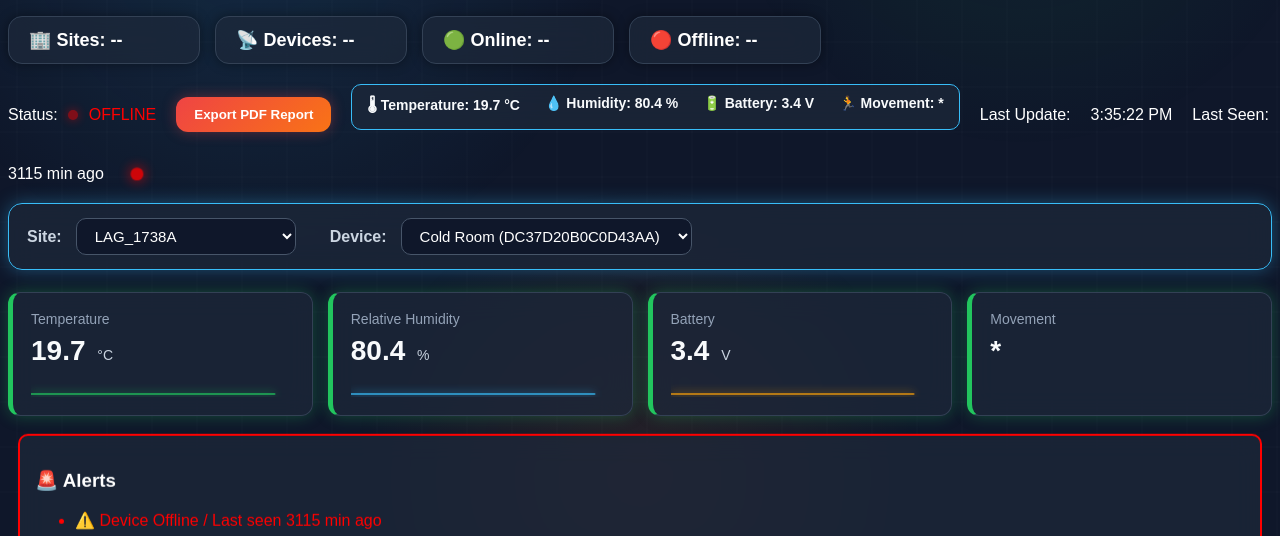
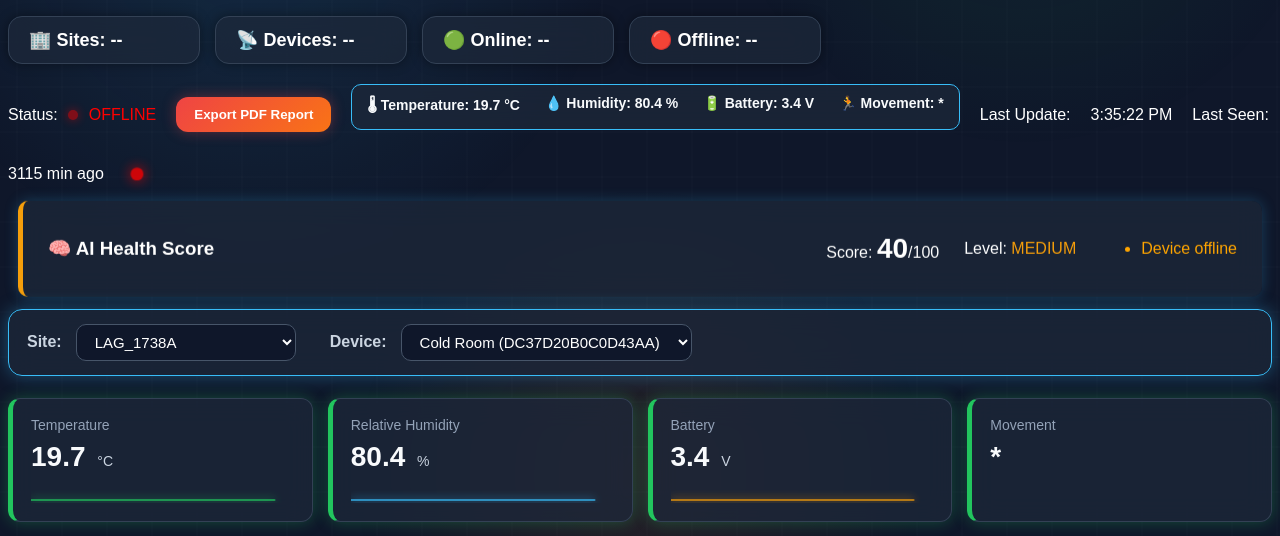
Before and after one commit to mokaumi/industrial-iot-monitoring-platform, a Flask app: page / in a window 1280 px wide. Shown: the part 245-781 px from the top of the page. Run offline with Flask 3, Linux system fonts and the light colour scheme; a user stored in the database is signed in; data comes from the database, SQL or seed files in the repository; both versions use the stored data as it was after the commit; some libraries are stand-ins or nearby versions.

Commit message:
Add AI anomaly health scoring

```diff
--- /dev/null
+++ b/anomaly.py
@@ -0,0 +1,102 @@
+def analyze_temperature(temperature=None, humidity=None, battery=None, status="ONLINE"):
+    score = 0
+    reasons = []
+
+    if status == "OFFLINE":
+        score += 40
+        reasons.append("Device offline")
+
+    if temperature is not None:
+        if temperature > 35:
+            score += 35
+            reasons.append("High temperature")
+        elif temperature < 10:
+            score += 25
+            reasons.append("Low temperature")
+
+    if humidity is not None and humidity > 85:
+        score += 20
+        reasons.append("High humidity")
+
+    if battery is not None and battery < 3.0:
+        score += 25
+        reasons.append("Low battery")
+
+    return build_result(score, reasons)
+
+
+def analyze_smoke(fault=None, smoke=None, tamper=None, voltage=None, status="ONLINE"):
+    score = 0
+    reasons = []
+
+    if status == "OFFLINE":
+        score += 40
+        reasons.append("Device offline")
+
+    if smoke == 1:
+        score += 60
+        reasons.append("Smoke alarm")
+
+    if fault == 1:
+        score += 30
+        reasons.append("Fault alarm")
+
+    if tamper == 1:
+        score += 25
+        reasons.append("Tamper alarm")
+
+    if voltage == 1:
+        score += 20
+        reasons.append("Voltage alarm")
+
+    return build_result(score, reasons)
+
+
+def analyze_ac_meter(voltage1=None, current1=None, frequency=None, pf1=None, status="ONLINE"):
+    score = 0
+    reasons = []
+
+    if status == "OFFLINE":
+        score += 40
+        reasons.append("Device offline")
+
+    if voltage1 is not None:
+        if voltage1 > 250:
+            score += 35
+            reasons.append("Overvoltage")
+        elif voltage1 < 200:
+            score += 35
+            reasons.append("Undervoltage")
+
+    if current1 is not None and current1 > 20:
+        score += 30
+        reasons.append("Overcurrent")
+
+    if frequency is not None and (frequency < 49 or frequency > 51):
+        score += 25
+        reasons.append("Abnormal frequency")
+
+    if pf1 is not None and pf1 < 0.7:
+        score += 20
+        reasons.append("Low power factor")
+
+    return build_result(score, reasons)
+
+
+def build_result(score, reasons):
+    score = min(score, 100)
+
+    if score >= 70:
+        level = "HIGH"
+    elif score >= 35:
+        level = "MEDIUM"
+    elif score > 0:
+        level = "LOW"
+    else:
+        level = "NORMAL"
+
+    return {
+        "anomaly_score": score,
+        "anomaly_level": level,
+        "anomaly_reasons": reasons
+    }
--- a/app.py
+++ b/app.py
@@ -16,6 +16,9 @@ from mqtt_handler import mqtt_listener
 from udp_handler import udp_listener
 import base64
 import os
+from anomaly import analyze_temperature, analyze_smoke, analyze_ac_meter
+
+
 
 app = Flask(__name__)
 init_db()
@@ -143,6 +146,19 @@ def smoke_data():
 
         except Exception as e:
             print("Smoke status error:", e)
+
+    if len(data["timestamps"]) > 0:
+        anomaly = analyze_smoke(
+            fault=data["fault_alarm"][-1],
+            smoke=data["smoke_alarm"][-1],
+            tamper=data["tamper_alarm"][-1],
+            voltage=data["voltage_alarm"][-1],
+            status=data["status"]
+        )
+    else:
+        anomaly = analyze_smoke(status="OFFLINE")
+
+    data.update(anomaly)
 
     return jsonify(data)
 
@@ -323,13 +339,25 @@ def data():
     print("Last 10 pf1:", data["pf1"][-10:])
     print("Last 10 apparent1:", data["apparent1"][-10:])
     print("Last 10 frequency:", data["frequency"][-10:])
+
+    if len(data["timestamps"]) > 0:
+        anomaly = analyze_ac_meter(
+            voltage1=data["voltage1"][-1],
+            current1=data["current1"][-1],
+            frequency=data["frequency"][-1],
+            pf1=data["pf1"][-1],
+            status=status
+        )
+    else:
+        anomaly = analyze_ac_meter(status="OFFLINE")
+
     return jsonify({
         **data,
         "status": status,
         "alerts": alerts,
-    "last_seen_seconds": last_seen_seconds
+        "last_seen_seconds": last_seen_seconds,
+        **anomaly
     })
-
 
 
 @app.route("/packets")
@@ -648,6 +676,18 @@ def temperature_data():
         except Exception as e:
             print("Temperature status error:", e)
 
+    if len(data["timestamps"]) > 0:
+        anomaly = analyze_temperature(
+            temperature=data["temperature"][-1],
+            humidity=data["humidity"][-1],
+            battery=data["battery"][-1],
+            status=data["status"]
+        )
+    else:
+        anomaly = analyze_temperature(status="OFFLINE")
+
+    data.update(anomaly)
+
     return jsonify(data)
 
 
--- a/templates/index.html
+++ b/templates/index.html
@@ -603,6 +603,69 @@ body::after {
 
 
 
+#aiHealthCard {
+    border-left: 5px solid #38bdf8;
+    box-shadow: 0 0 14px rgba(56,189,248,0.25);
+}
+
+#anomalyLevel.normal {
+    color: #22c55e;
+}
+
+#anomalyLevel.low {
+    color: #84cc16;
+}
+
+#anomalyLevel.medium {
+    color: #f59e0b;
+}
+
+#anomalyLevel.high {
+    color: #ef4444;
+}
+
+
+
+
+#aiHealthCard {
+    display: flex;
+    align-items: center;
+    justify-content: space-between;
+    gap: 25px;
+    padding: 18px 25px;
+    border-left: 5px solid #38bdf8;
+    box-shadow: 0 0 14px rgba(56,189,248,0.25);
+}
+
+.ai-health-main {
+    display: flex;
+    align-items: center;
+    gap: 25px;
+}
+
+.ai-score {
+    font-size: 28px;
+    font-weight: bold;
+}
+
+#anomalyReasons {
+    margin: 0;
+}
+
+
+
+#aiHealthCard.normal {
+    border-left-color: #22c55e;
+}
+
+#aiHealthCard.warning {
+    border-left-color: #f59e0b;
+}
+
+#aiHealthCard.danger {
+    border-left-color: #ef4444;
+}
+
 </style>
 <script src="https://cdnjs.cloudflare.com/ajax/libs/jspdf/2.5.1/jspdf.umd.min.js"></script>
 <script src="https://cdnjs.cloudflare.com/ajax/libs/html2canvas/1.4.1/html2canvas.min.js"></script>
@@ -683,6 +746,19 @@ body::after {
     Last Seen: <span id="lastSeen">--</span> <span id="liveDot"></span>
 </div>
 
+
+
+<div class="card" id="aiHealthCard">
+    <div>
+        <h3>🧠 AI Health Score</h3>
+    </div>
+
+    <div class="ai-health-main">
+        <div>Score: <span id="anomalyScore" class="ai-score">--</span>/100</div>
+        <div>Level: <span id="anomalyLevel">--</span></div>
+        <ul id="anomalyReasons"></ul>
+    </div>
+</div>
 
 
 <div class="selector-bar">
@@ -1017,6 +1093,49 @@ body::after {
     let lastToastTime = 0;
 
 
+
+
+
+    function updateAIHealth(m) {
+            document.getElementById("anomalyScore").innerText = m.anomaly_score ?? "--";
+
+            let levelEl = document.getElementById("anomalyLevel");
+            let reasonsEl = document.getElementById("anomalyReasons");
+
+            let level = (m.anomaly_level || "NORMAL").toLowerCase();
+
+            levelEl.innerText = m.anomaly_level || "NORMAL";
+            levelEl.className = "";
+            levelEl.classList.add(level);
+
+            reasonsEl.innerHTML = "";
+
+            if (!m.anomaly_reasons || m.anomaly_reasons.length === 0) {
+                reasonsEl.innerHTML = "<li style='color:lime'>✅ No anomaly detected</li>";
+            } else {
+                m.anomaly_reasons.forEach(reason => {
+                    reasonsEl.innerHTML += `<li style="color:orange">${reason}</li>`;
+                });
+            }
+
+            let card = document.getElementById("aiHealthCard");
+            card.classList.remove("normal", "warning", "danger");
+
+            if (m.anomaly_level === "HIGH") {
+                card.classList.add("danger");
+            } else if (m.anomaly_level === "MEDIUM") {
+                card.classList.add("warning");
+            } else {
+                card.classList.add("normal");
+            }
+        }
+
+
+
+
+
+
+
     async function loadDevices() {
             let r = await fetch("/devices");
             allDevices = await r.json();
@@ -1613,6 +1732,7 @@ const freqChart = new Chart(document.getElementById("freqChart"), {
 
             let r = await fetch(`/temperature_data?site=${selectedSite}&device_eui=${selectedDeviceEui}`);
             let m = await r.json();
+            updateAIHealth(m);
             console.log("TEMP STATUS:", m.status, "LAST SEEN:", m.last_seen_seconds);
 
             let temps = m.temperature || [];
@@ -1746,6 +1866,7 @@ const freqChart = new Chart(document.getElementById("freqChart"), {
 
             let r = await fetch(`/smoke_data?site=${selectedSite}&device_eui=${selectedDeviceEui}`);
             let m = await r.json();
+            updateAIHealth(m);
 
             let timestamps = m.timestamps || [];
             let fault = m.fault_alarm || [];
@@ -1893,7 +2014,8 @@ const freqChart = new Chart(document.getElementById("freqChart"), {
     async function loadMetrics() {
         if (!selectedSite || !selectedDeviceEui) return;
         let r = await fetch(`/data?site=${selectedSite}&device_eui=${selectedDeviceEui}`)
-        let m = await r.json()
+        let m = await r.json();
+        updateAIHealth(m);
 
         const MAX_POINTS = 50;
         let start = Math.max(0, m.voltage1.length - MAX_POINTS);
```
Also changed, not shown: iot.db.
